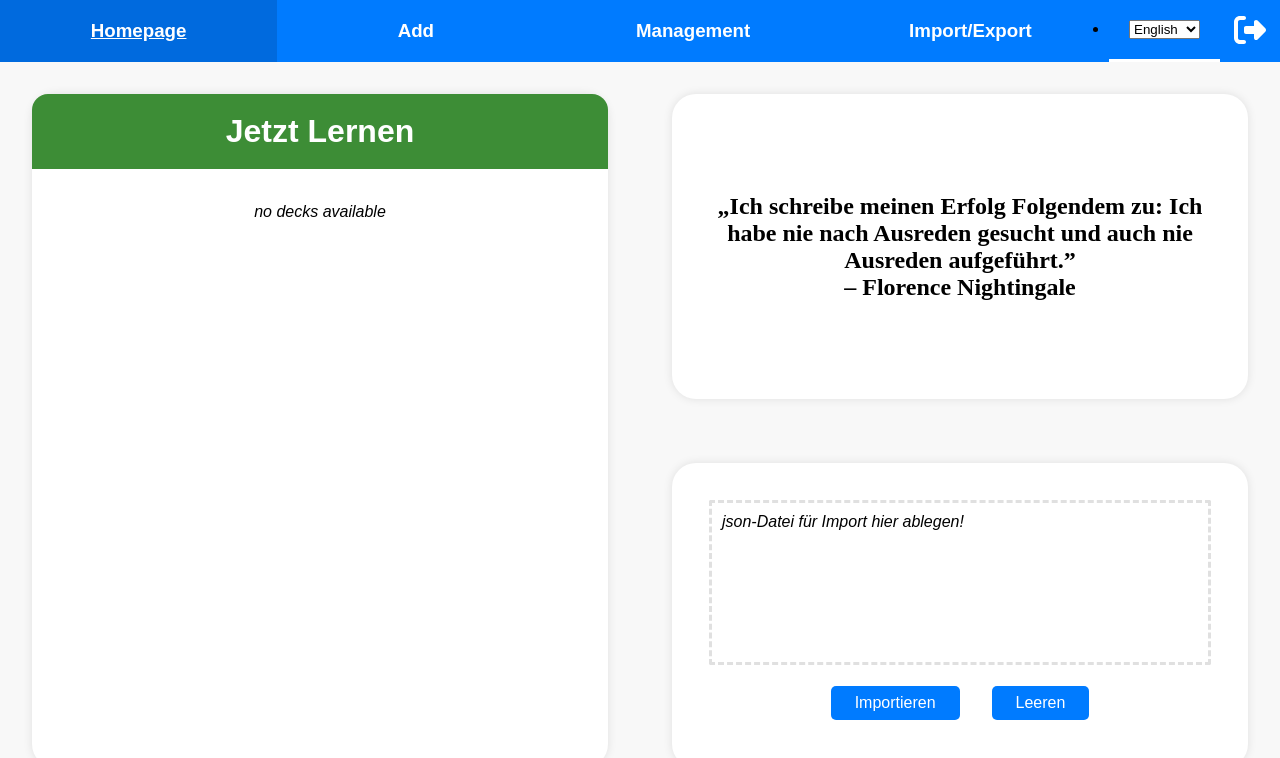
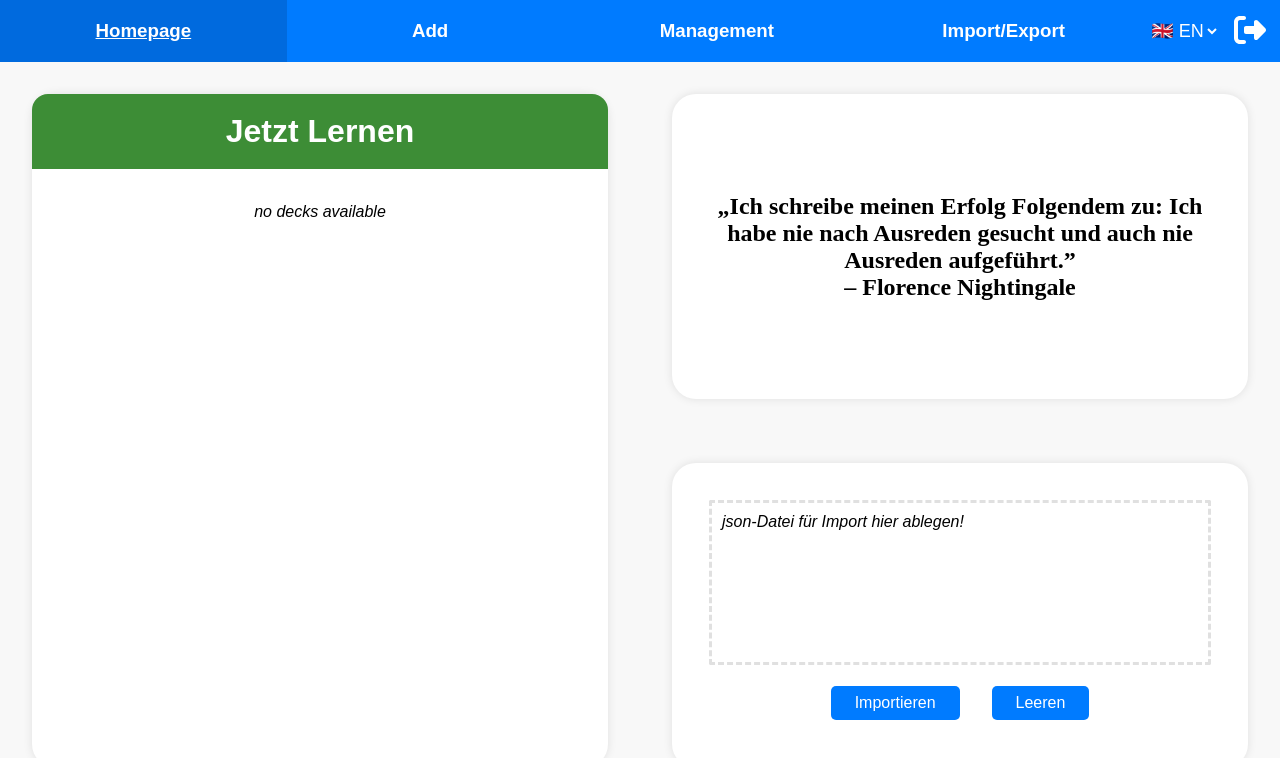
Before and after one commit to mohid-1311/Flashcards, a React (Create React App) app in the folder Frontend/: page /Startseite in a window 1280 px wide. Shown: the top 758 px of the page. Built offline with nearby package versions, Linux system fonts and the light colour scheme; sample sign-in values are in the browser's storage; a web font is replaced by a local one.

Commit message:
Übersetzungs-Auswahl angepasst

```diff
--- a/Frontend/src/Components/NavBar/NavBar.module.css
+++ b/Frontend/src/Components/NavBar/NavBar.module.css
@@ -29,7 +29,7 @@
   text-decoration-color: white;
 }
 
-.link-text, .logout-link-text {
+.link-text, .logout-link-text, .language-select {
   color: white;
   list-style-type: none;
   text-align: center;
@@ -53,3 +53,10 @@
   color: white;
   background-color: inherit;
 }
+
+.language-dropdown, .language-select {
+  border: 0;
+  height: 100%;
+  padding: 0;
+  font-size: large;
+}
--- a/Frontend/src/Components/NavBar/NavBar.tsx
+++ b/Frontend/src/Components/NavBar/NavBar.tsx
@@ -4,11 +4,13 @@ import { FontAwesomeIcon } from "@fortawesome/react-fontawesome"
 import { faRightFromBracket } from "@fortawesome/free-solid-svg-icons"
 import styles from "./NavBar.module.css"
 import { tl } from "../../translation";
+import { useState } from "react";
 
 
 function NavBar() {
   const location = useLocation();
   const navigate = useNavigate()
+  const [showSelect, setShowSelect] = useState(false)
   function handleLogout() {
     localStorage.setItem('isAuthenticated', "false")
     navigate("/Anmeldung")
@@ -32,7 +34,7 @@ function NavBar() {
             </li>
           </Link>
         ))}
-        <li>
+        <li key={links.length} className={`${styles[`link-text`]}`} onClick={() => {setShowSelect(!showSelect)}}>
           <div className={`${styles["link"]} ${styles["language-dropdown"]}`}>
             <select
               onChange={e => {
@@ -40,15 +42,16 @@ function NavBar() {
                 window.location.reload();
               }}
               defaultValue={localStorage.getItem("language") || "en"}
-              className={styles["language-select"]}
+              name="language-select"
+              className={`${styles["language-select"]}`}
             >
-              <option value="de">Deutsch</option>
-              <option value="en">English</option>
+              <option value="de">🇩🇪 DE</option>
+              <option value="en">🇬🇧 EN</option>
             </select>
           </div>
         </li>
-        <Link onClick={handleLogout} className={styles["logout-link"]} to="./Anmeldung" key={links.length}>
-          <li key={links.length} className={styles["logout-link-text"]}>
+        <Link onClick={handleLogout} className={styles["logout-link"]} to="./Anmeldung" key={links.length + 1}>
+          <li key={links.length + 1} className={styles["logout-link-text"]}>
             <button
               className={styles["logout-button"]}
               onClick={() => handleLogout}>
--- a/Frontend/src/pages/Management/Management.tsx
+++ b/Frontend/src/pages/Management/Management.tsx
@@ -5,6 +5,7 @@ import AddCardForm from "../../Components/AddCardForm/AddCardForm"
 import { Deck, Card } from "../../types";
 import { FontAwesomeIcon } from "@fortawesome/react-fontawesome"
 import { faXmark, faPlus, faPenToSquare, faPen, faSquareCaretLeft, faCheck } from "@fortawesome/free-solid-svg-icons"
+import { tl } from "../../translation";
 
 /**
  * Management-Komponente:
```
